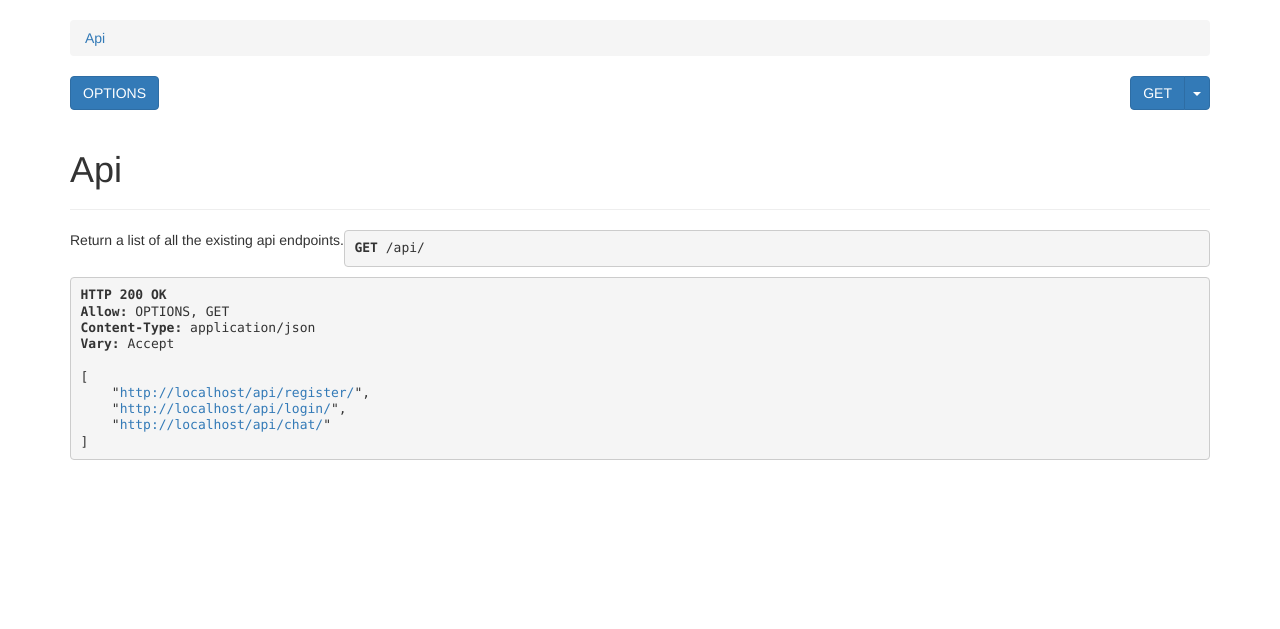
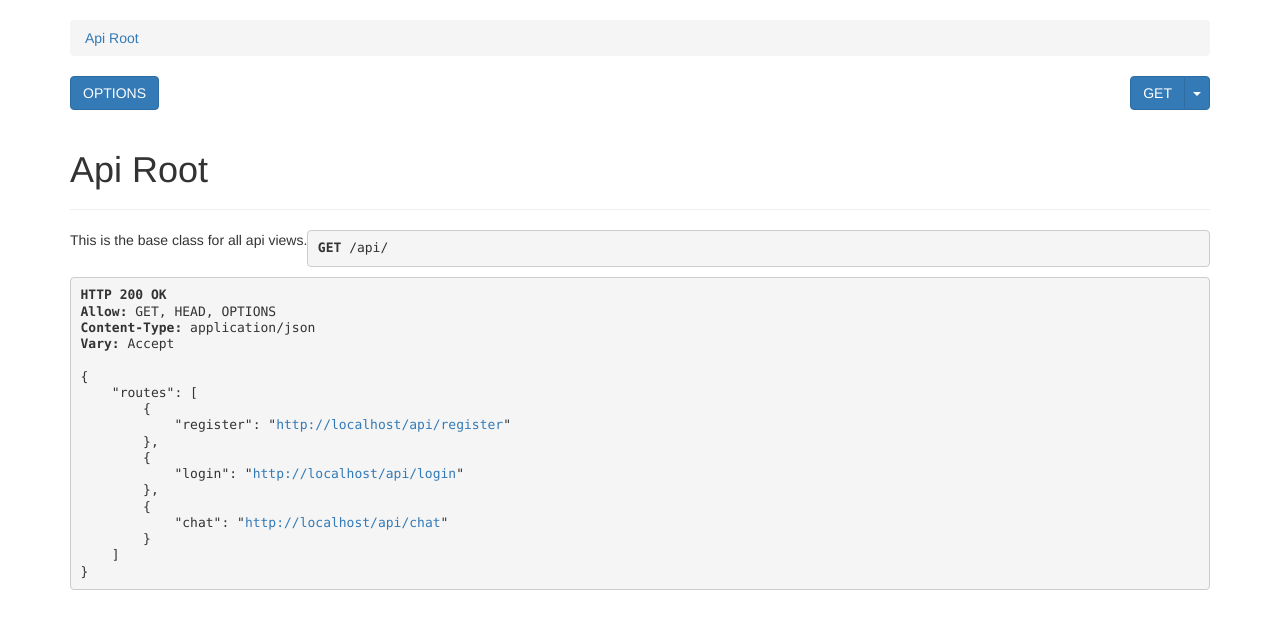
Before and after one commit to abdalrahman-ahmed/django_firebase_models, a Django app: page /api/ in a window 1280 px wide. Shown: the part 51-680 px from the top of the page. Run offline with Django 4.2, Linux system fonts and the light colour scheme; some libraries are stand-ins or nearby versions.

Commit message:
Clean code.

```diff
--- a/fireapp/urls/api/__init__.py
+++ b/fireapp/urls/api/__init__.py
@@ -1,9 +1,9 @@
 from django.urls import path
 
-from fireapp.views import api, LoginView, RegisterView, ChatView
+from fireapp.views import APIRoot, LoginView, RegisterView, ChatView
 
 urlpatterns = [
-    path('', api, name='api'),
+    path('', APIRoot.as_view(), name='api'),
     path('register/', RegisterView.as_view(), name='register'),
     path('login/', LoginView.as_view(), name='login'),
     path('chat/', ChatView.as_view(), name='chat'),
--- a/fireapp/views/api/chat/__init__.py
+++ b/fireapp/views/api/chat/__init__.py
@@ -1,9 +1,7 @@
-from fireapp.core.firebase import firestore
-from google.cloud.firestore_v1 import Query
 from rest_framework import generics
 from rest_framework.response import Response
+from fireapp.models import ChatModel
 from fireapp.serializers import ChatSerializer
-from fireapp.models import ChatModel
 
 
 class ChatView(generics.CreateAPIView):
--- a/fireapp/views/api/index/__init__.py
+++ b/fireapp/views/api/index/__init__.py
@@ -1,19 +1,23 @@
-from rest_framework.decorators import api_view
 from rest_framework.response import Response
+from rest_framework.views import APIView
 
 
-@api_view(['GET'])
-def api(request):
+class APIRoot(APIView):
     """
-    Return a list of all the existing api endpoints.
+    This is the base class for all api views.
     """
-    secure = request.is_secure()
-    host = request.META.get('HTTP_HOST')
-    origin = f'http{secure and "s" or ""}://{host}'
-    routes = [
-        f'{origin}/api/register/',
-        f'{origin}/api/login/',
-        f'{origin}/api/chat/',
-    ]
 
-    return Response(routes)
+    def get(self, request, *args, **kwargs):
+        """
+        Return a list of all the existing api endpoints.
+        """
+
+        context = {
+            'routes': [
+                {'register': f'{request.scheme}://{request.get_host()}/api/register'},
+                {'login': f'{request.scheme}://{request.get_host()}/api/login'},
+                {'chat': f'{request.scheme}://{request.get_host()}/api/chat'},
+            ]
+        }
+
+        return Response(context, status=200)
--- a/fireapp/views/api/login/__init__.py
+++ b/fireapp/views/api/login/__init__.py
@@ -1,9 +1,7 @@
 from rest_framework import generics
 from rest_framework.response import Response
-from fireapp.core.firebase import firestore, auth
-from google.cloud.firestore_v1 import FieldFilter
+from fireapp.models import UserModel
 from fireapp.serializers import LoginSerializer
-from fireapp.models import UserModel
 
 
 class LoginView(generics.GenericAPIView):
--- a/fireapp/views/api/register/__init__.py
+++ b/fireapp/views/api/register/__init__.py
@@ -38,7 +38,7 @@ class RegisterView(generics.CreateAPIView):
         password = data['password']
         confirm_password = data['confirm_password']
 
-        print(data)
+        # print(data)
         if password == confirm_password:
             data.pop('csrfmiddlewaretoken', None)
             data.pop('confirm_password', None)
```
Also changed, not shown: templates/rest_framework/api.html (line endings or trailing spaces).
